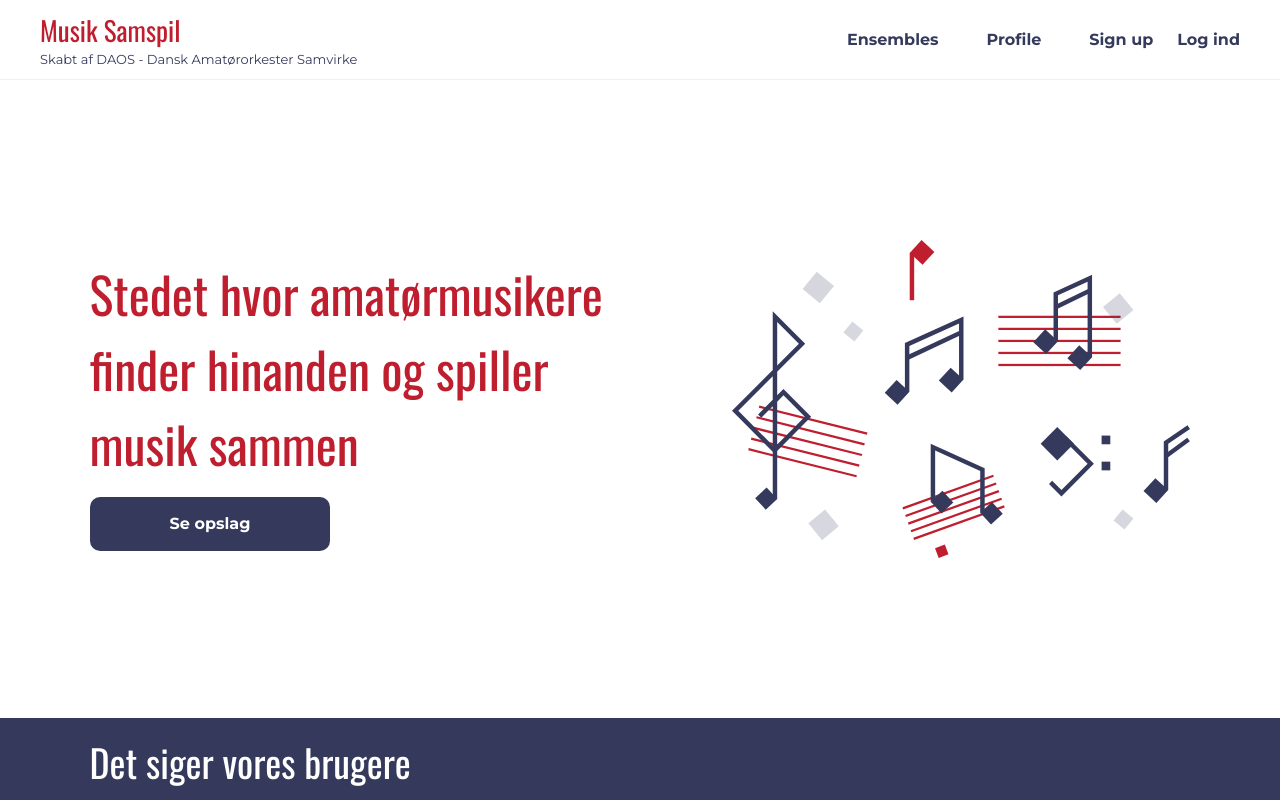
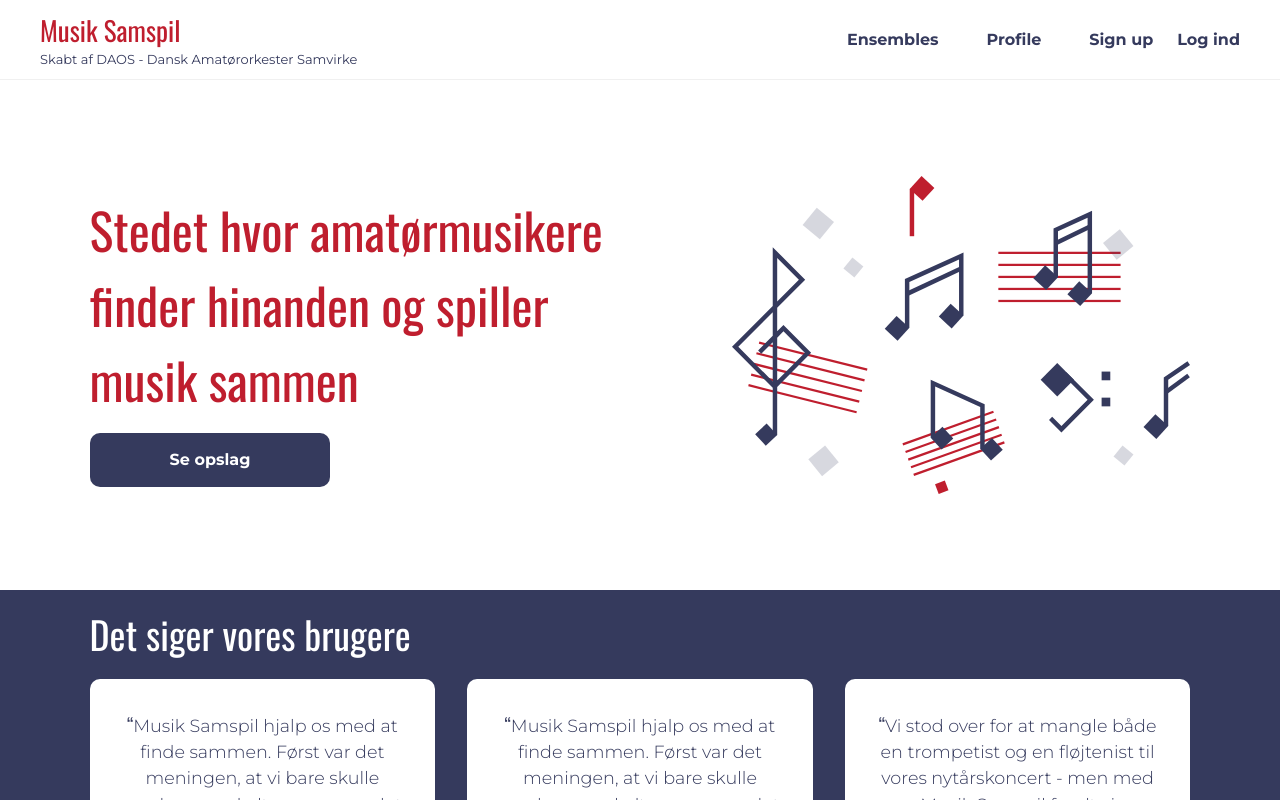
Before and after one commit to teriTheDesigner/daos, a Next.js app in the folder frontend/: page / in a window 1280 px wide. Shown: the top 800 px of the page. Built offline with nearby package versions, Linux system fonts and the light colour scheme.

Commit message:
Update Index header layout

```diff
--- a/frontend/src/app/components/IndexHeader/IndexHeader.module.css
+++ b/frontend/src/app/components/IndexHeader/IndexHeader.module.css
@@ -14,6 +14,6 @@
 }
 
 .header {
-  padding-top: 10rem;
-  padding-bottom: 10rem;
+  padding-top: 6rem;
+  padding-bottom: 6rem;
 }
```
